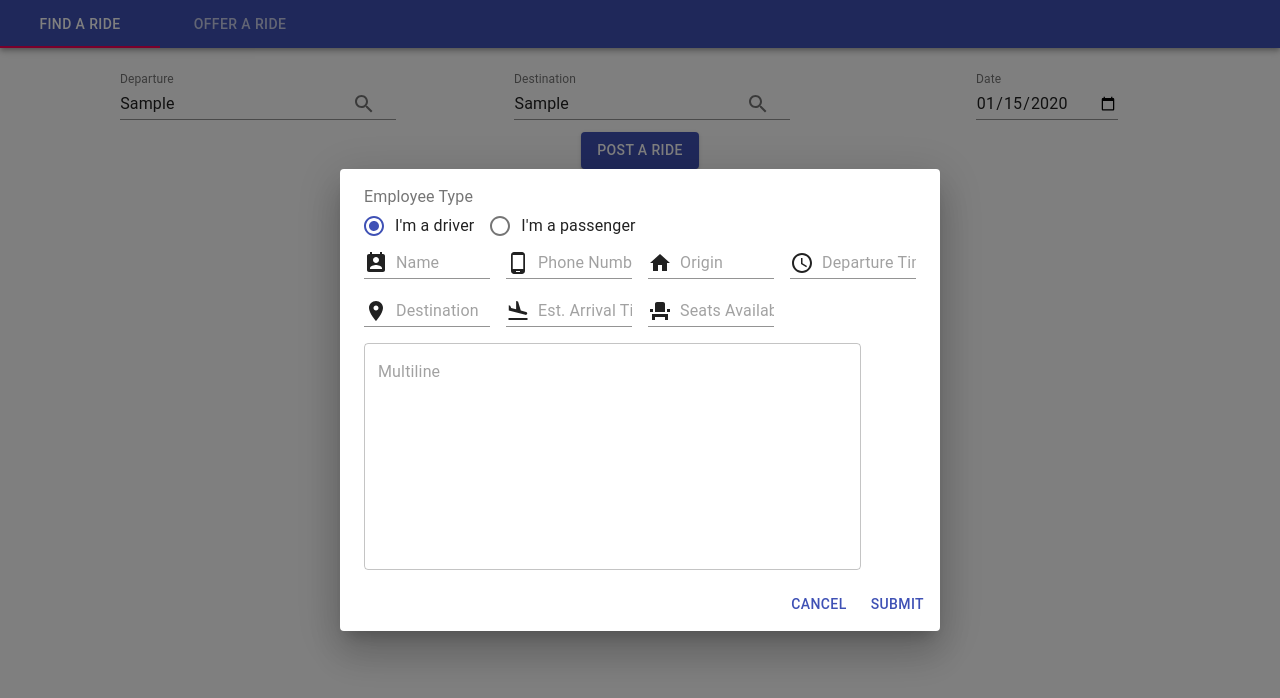
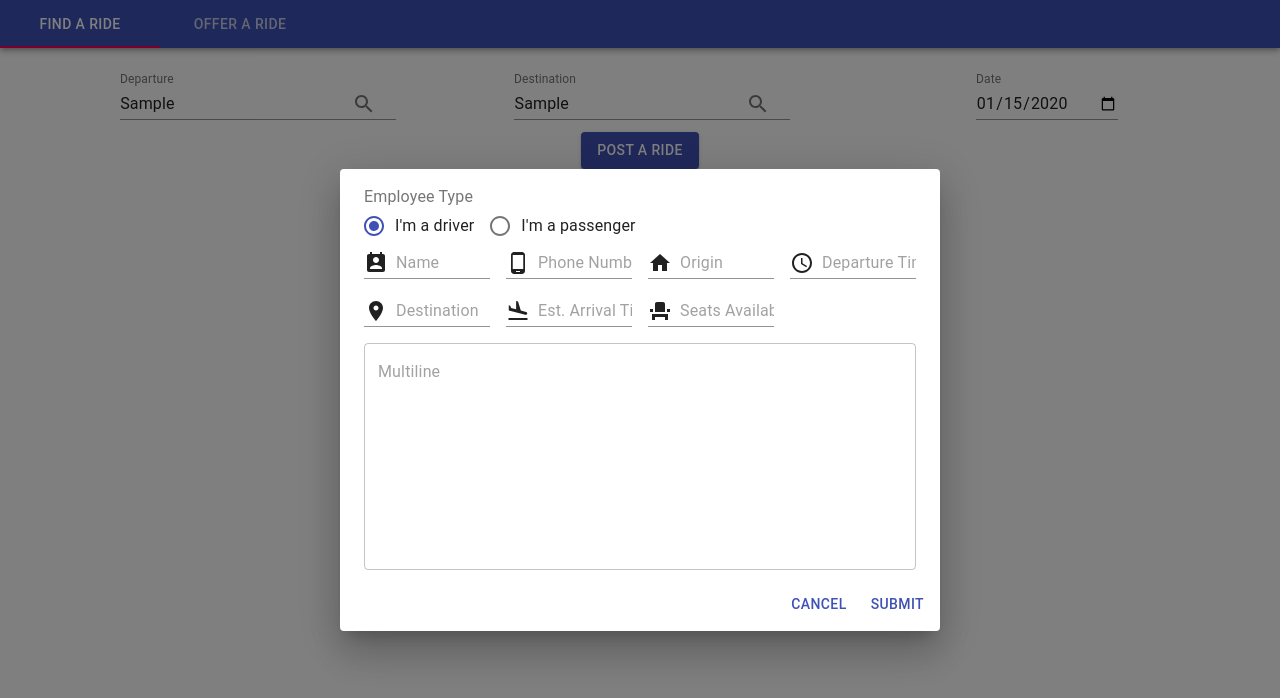
Before and after one commit to amshholland/sluber-ui, a React (Create React App) app: page / in a window 1280 px wide. Both pictures are taken after typing "Sample", "Sample", "2020-01-15" into the empty fields and a click on the button "POST A RIDE". Shown: the top 698 px of the page. Built offline with nearby package versions, Linux system fonts and the light colour scheme; no server answers.

Commit message:
made text box larger

```diff
--- a/src/styles/menuStyles.css
+++ b/src/styles/menuStyles.css
@@ -34,5 +34,5 @@
 }
 
 .post-comments {
-    width: 90%
+    width: 100%
 }
```
